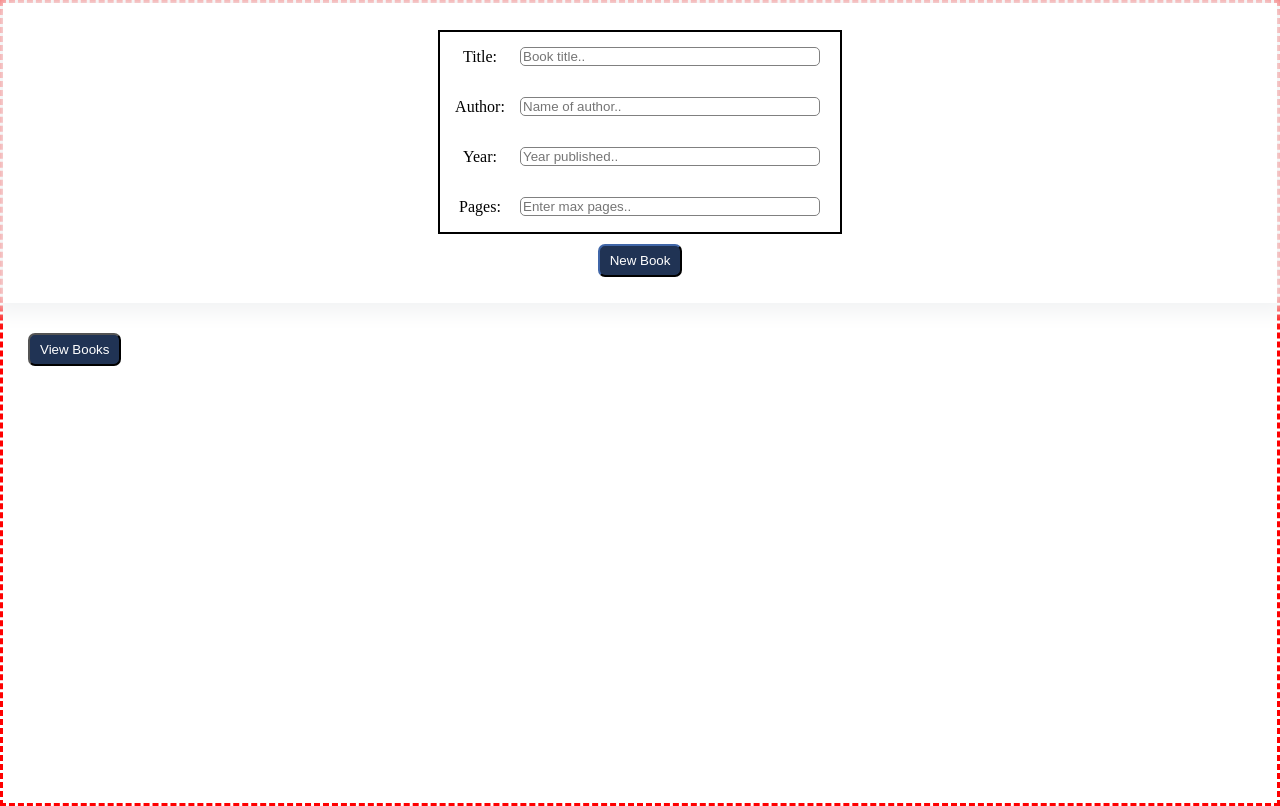
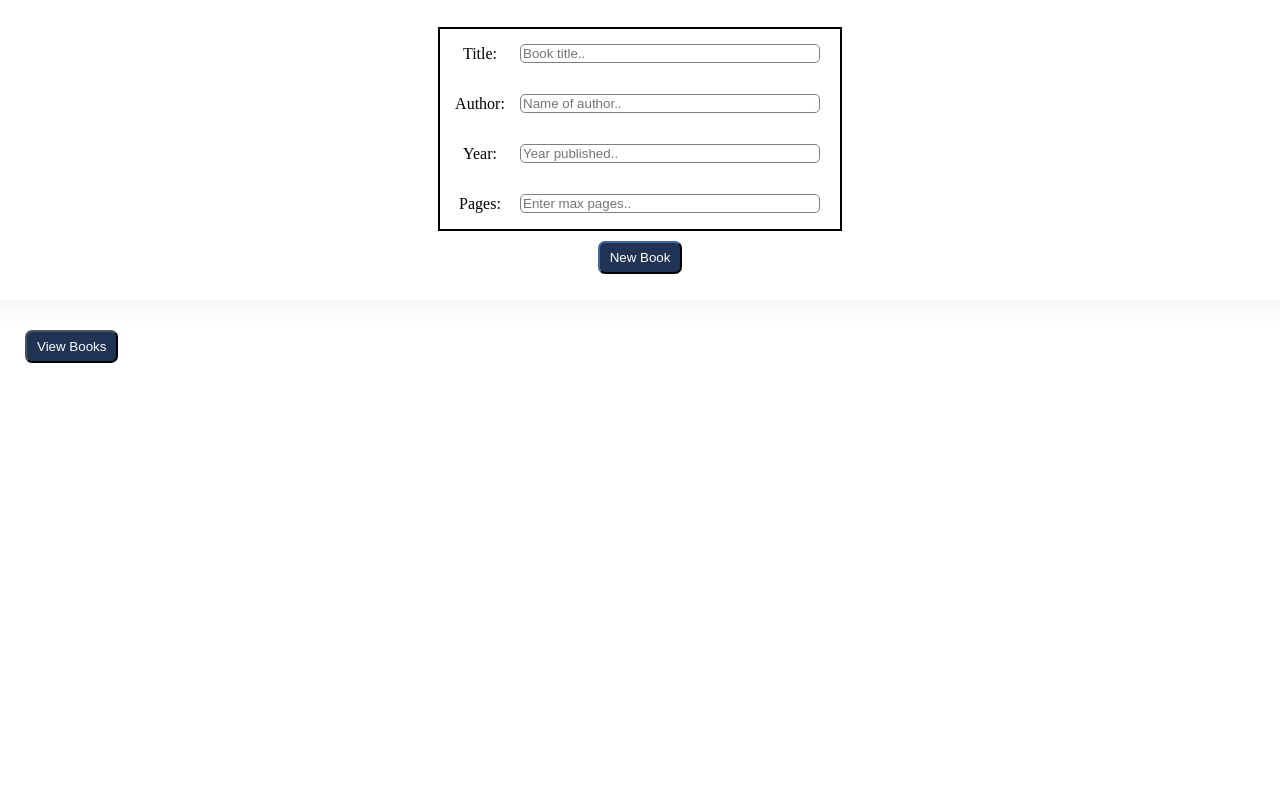
Before and after one commit to cyang977/library, a plain HTML site: page index.html in a window 1280 px wide. Drawn offline with Linux system fonts and the light colour scheme.

Commit message:
Updated design

```diff
--- a/stylesheet/styles.css
+++ b/stylesheet/styles.css
@@ -1,6 +1,5 @@
 body {
     height: 100vh;
-    border: 3px dashed red;
     margin: 0;
     padding: 0;
 }
```
